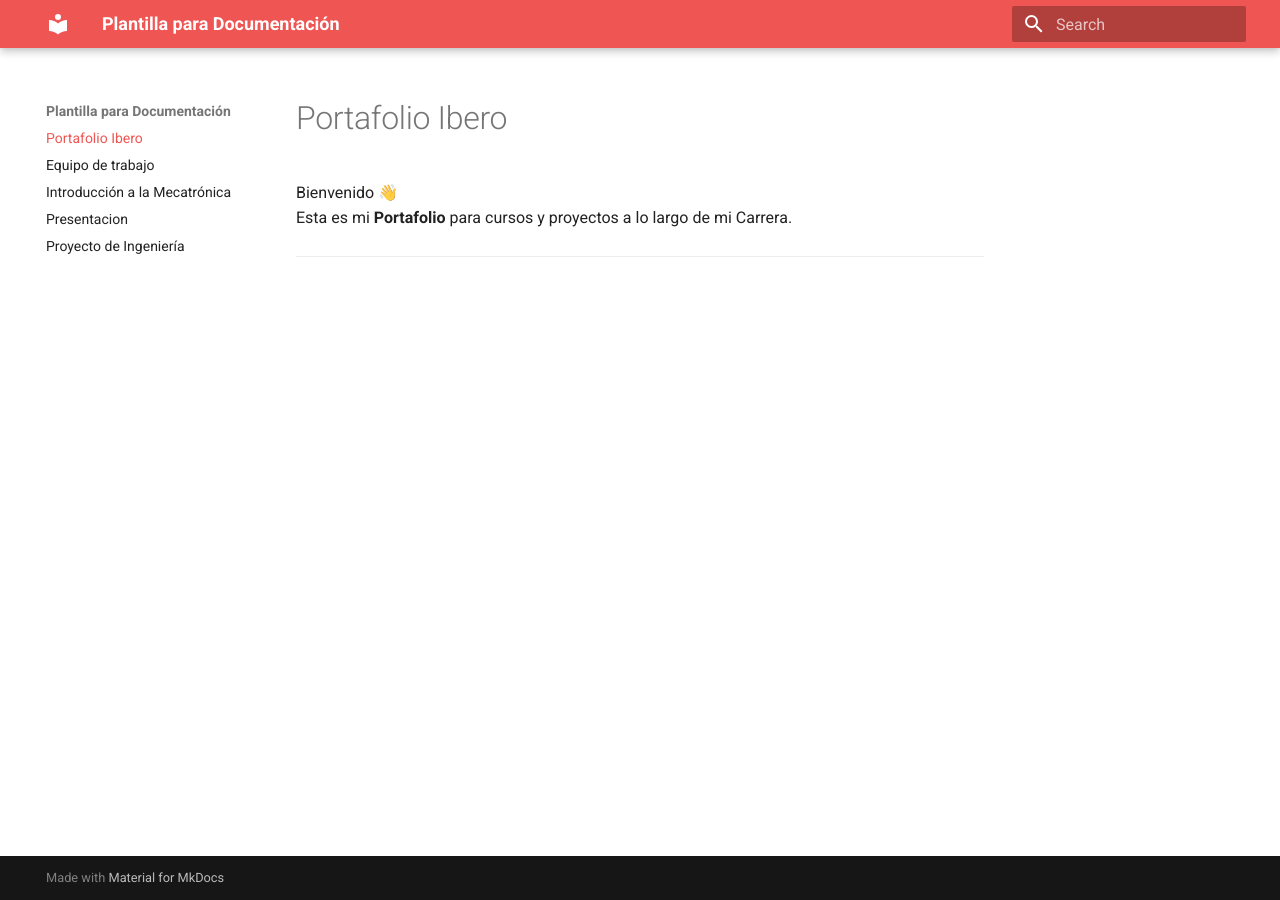
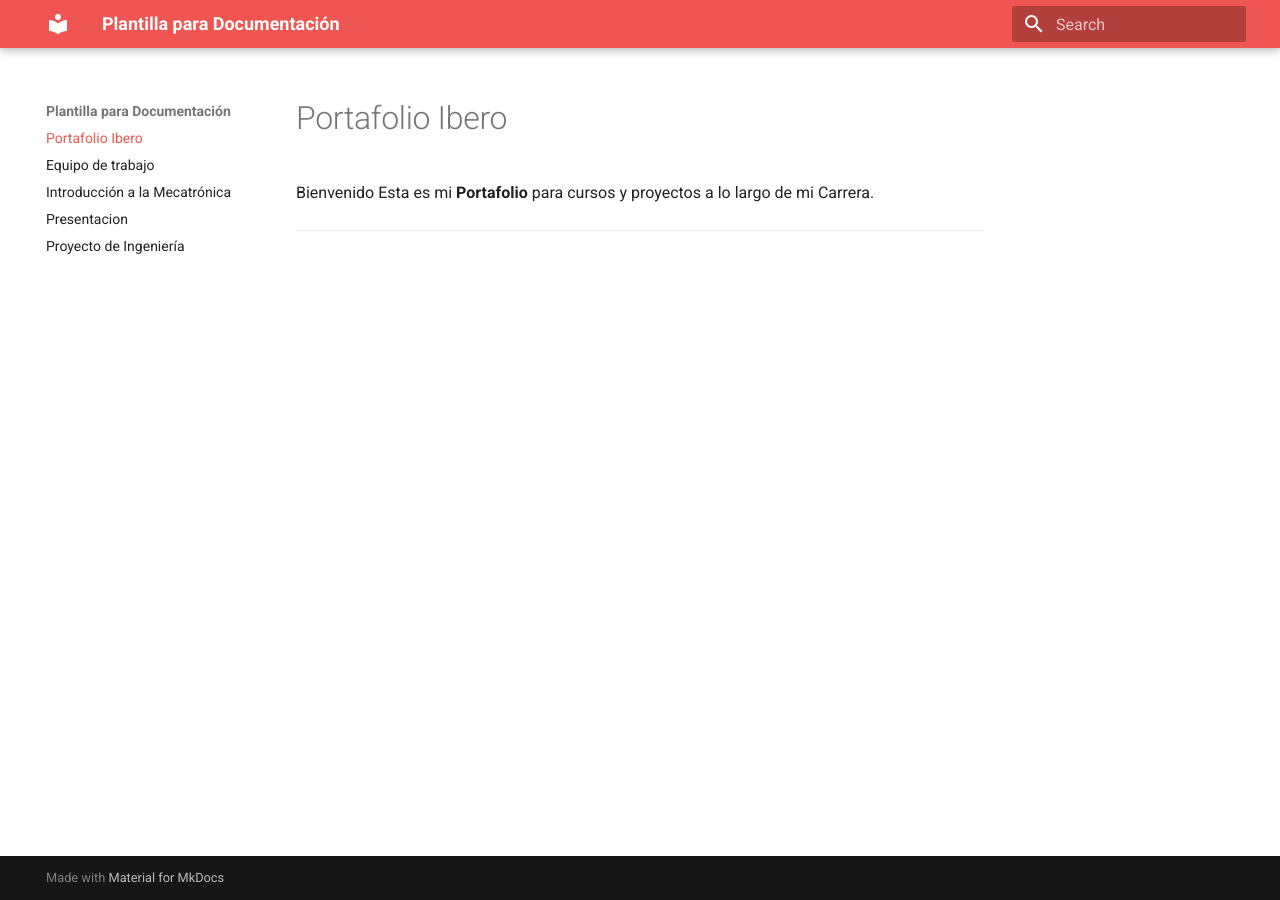
Before and after one commit to Joy-2307/Portafolio_Ibero_JIGR, an MkDocs documentation site: the page built from docs/index.md, in a window 1280 px wide. Built offline with MkDocs 1.6.1 and Material for MkDocs 9.7.7, drawn with Linux system fonts in a browser that asks for light colours.

```diff
--- a/docs/index.md
+++ b/docs/index.md
@@ -1,5 +1,5 @@
 # Portafolio Ibero
 
-Bienvenido 👋
+Bienvenido
 Esta es mi **Portafolio** para cursos y proyectos a lo largo de mi Carrera.
 ---
```
